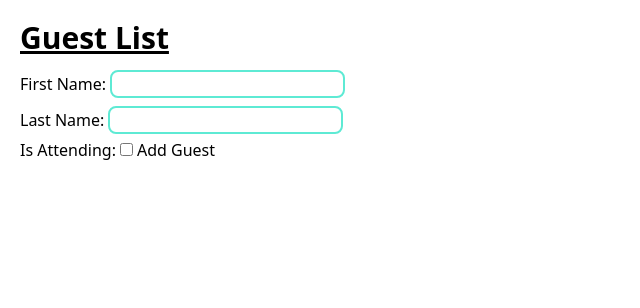
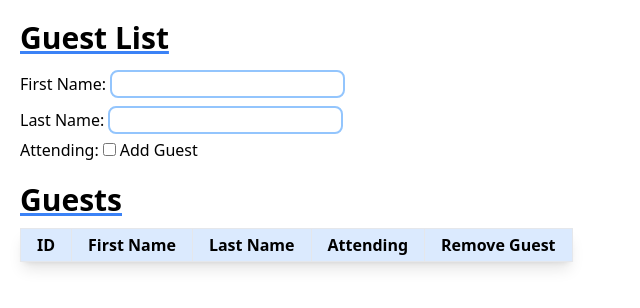
Before and after one commit to Tatli/react-guest-list, a React app: page / in a window 1280 px wide. Shown: the top 308 px of the page, without its empty margins (0-640 px from the left). Built offline with nearby package versions, Linux system fonts and the light colour scheme.

Commit message:
Fix first object undefined and ensure reusability of components by relocating data and actions

```diff
--- a/src/App.js
+++ b/src/App.js
@@ -1,16 +1,31 @@
-import { useEffect, useState } from 'react';
-import styles from './index.css';
+import { useState } from 'react';
+import GuestListForm from './GuestListForm';
+import GuestListTable from './GuestListTable';
 
 export default function App() {
+  const [guestList, setGuestList] = useState([]);
   const [firstName, setFirstName] = useState('');
   const [lastName, setLastName] = useState('');
   const [isAttending, setIsAttending] = useState(false);
-  const [newGuest, setNewGuest] = useState({});
-  const [guestList, setGuestList] = useState([]);
 
-  // useEffect(() => {
-  //   console.log(`New guest: ${newGuest.firstName} ${newGuest.lastName}`);
-  // }, [newGuest]);
+  // Input Field and Check Box event handlers
+  const handleFirstNameChange = (e) => {
+    setFirstName(e.target.value);
+  };
+  const handleLastNameChange = (e) => {
+    setLastName(e.target.value);
+  };
+  const handleIsAttendingChange = (e) => {
+    setIsAttending(e.target.checked);
+  };
+
+  // Remove Guest Button function
+  const removeGuest = (guestId) => {
+    // Remove Guest
+    const newList = guestList.filter();
+    // Update Guest List
+    setGuestList(newList);
+  };
 
   const addGuest = (e) => {
     // Check if pressed key was Enter?
@@ -18,70 +33,38 @@ export default function App() {
       // Confirm Enter key
       console.log(`${e.key} pressed. Creating new guest`);
       // set newGuest Objects values
-      setNewGuest({ firstName, lastName, isAttending });
+      const newGuest = {
+        firstName: firstName,
+        lastName: lastName,
+        isAttending: isAttending,
+      };
       // Log newGuests's firstName and lastName
       console.log(
         `New guest within addGuest(): firstName: ${newGuest.firstName}, lastName: ${newGuest.lastName}, isAttending; ${isAttending}`,
       );
-      // add newGuest to guestList
       setGuestList([...guestList, newGuest]);
-
       // Log guestList
       console.log(guestList);
+      // Clear form
+      setFirstName('');
+      setLastName('');
+      setIsAttending(false);
     }
   };
 
-  console.log(firstName);
-  console.log(lastName);
-  console.log(isAttending);
-
   return (
-    // Adding a guest using separate first name and last name fields
-    // The first name input needs to have a related label containing `First name`
-    <div className="m-5">
-      <h1 className="mb-2.5 text-3xl font-bold underline">Guest List</h1>
-
-      <form onSubmit={(e) => e.preventDefault()}>
-        <label>
-          First Name:
-          <input
-            className="box-border m-1 border-solid border-2 rounded-lg  border-teal-300 focus:outline-none focus:ring-0  focus:border-teal-500 focus:border-b-teal-600"
-            value={firstName}
-            onChange={(e) => setFirstName(e.currentTarget.value)}
-          />
-        </label>
-
-        <br />
-
-        <label>
-          Last Name:
-          <input
-            className="box-border m-1 border-solid border-2 rounded-lg  border-teal-300 focus:outline-none focus:ring-0  focus:border-teal-500 focus:border-b-teal-600"
-            value={lastName}
-            onChange={(e) => setLastName(e.currentTarget.value)}
-            onKeyUp={addGuest}
-          />
-        </label>
-
-        <br />
-
-        <label>
-          Is Attending:
-          <input
-            className="box-border m-1 checked:border-teal-500"
-            type="checkbox"
-            value={isAttending}
-            onChange={(e) => setIsAttending(e.currentTarget.checked)}
-          />
-        </label>
-        <button>Add Guest</button>
-      </form>
-    </div>
+    <>
+      <GuestListForm
+        firstName={firstName}
+        lastName={lastName}
+        isAttending={isAttending}
+        guestList={guestList}
+        handleFirstNameChange={handleFirstNameChange}
+        handleLastNameChange={handleLastNameChange}
+        handleIsAttendingChange={handleIsAttendingChange}
+        addGuest={addGuest}
+      />
+      <GuestListTable guestList={guestList} removeGuest={removeGuest} />
+    </>
   );
 }
-
-// guestList.map((guest, index) =>
-//         console.log(
-//           `Guest #${index}: first name:${guest.firstName}, last name:${guest.lastName}`,
-//         ),
-//       );
--- /dev/null
+++ b/src/GuestListForm.js
@@ -0,0 +1,66 @@
+import React, { useEffect, useState } from 'react';
+import styles from './index.css';
+
+export default function GuestListForm(props) {
+  // const [newGuest, setNewGuest] = useState({});
+
+  // useEffect(() => {
+  //   // add newGuest to guestList
+  //   setGuestList([...guestList, newGuest]);
+  // }, [guestList, newGuest]);
+
+  console.log(`${props.firstName} ${props.lastName} ${props.isAttending}`);
+
+  return (
+    // Adding a guest using separate first name and last name fields
+    // The first name input needs to have a related label containing `First name`
+    <div className="m-5">
+      <h1 className="mb-2.5 text-3xl font-bold underline decoration-blue-500">
+        Guest List
+      </h1>
+      <div data-test-id="guest">
+        <form onSubmit={(e) => e.preventDefault()}>
+          <div className="">
+            <label>
+              First Name:
+              <input
+                label="First Name:"
+                className="box-border m-1 border-solid border-2 rounded-lg  border-blue-300 focus:outline-none focus:ring-0  focus:border-blue-500 focus:border-b-blue-700"
+                value={props.firstName}
+                onChange={props.handleFirstNameChange}
+              />
+            </label>
+
+            <br />
+
+            <label>
+              Last Name:
+              <input
+                label="Last Name:"
+                className="box-border m-1 border-solid border-2 rounded-lg  border-blue-300 focus:outline-none focus:ring-0  focus:border-blue-500 focus:border-b-blue-700"
+                value={props.lastName}
+                onChange={props.handleLastNameChange}
+                onKeyDown={props.addGuest}
+              />
+            </label>
+
+            <br />
+
+            <label>
+              Attending:
+              <input
+                label="Attending"
+                aria-label="attending"
+                className="box-border m-1"
+                type="checkbox"
+                value={props.isAttending}
+                onChange={props.handleIsAttendingChange}
+              />
+            </label>
+            <button>Add Guest</button>
+          </div>
+        </form>
+      </div>
+    </div>
+  );
+}
--- /dev/null
+++ b/src/GuestListTable.jsx
@@ -0,0 +1,54 @@
+import React from 'react';
+
+export default function GuestList(props) {
+  return (
+    <div className="m-5">
+      <h2 className="mb-2.5 text-3xl font-bold underline decoration-blue-500 ">
+        Guests
+      </h2>
+      <table className="table-auto border-spacing-0.5 shadow-lg bg-white border-collapsing">
+        <thead>
+          <tr>
+            <th className="bg-blue-100 border text-left px-4 py-1">ID</th>
+            <th className="bg-blue-100 border text-left px-4 py-1">
+              First Name
+            </th>
+            <th className="bg-blue-100 border text-left px-4 py-1">
+              Last Name
+            </th>
+            <th className="bg-blue-100 border text-left px-4 py-1">
+              Attending
+            </th>
+            <th className="bg-blue-100 border text-left px-4 py-1">
+              Remove Guest
+            </th>
+          </tr>
+        </thead>
+        <tbody>
+          {props.guestList.map((guest, index) => (
+            <tr
+              className="hover:bg-gray-100 focus:bg-gray-200"
+              key={`guest-${guest[index]}`}
+            >
+              <td className="border bg-gray-50 px-4 py-1">{index}</td>
+              <td className="border px-4 py-1">{guest.firstName}</td>
+              <td className="border px-4 py-1">{guest.lastName}</td>
+              <td className="border px-4 py-1">
+                {guest.isAttending ? 'Yes' : 'No'}
+              </td>
+              <td className="border px-4 py-1">
+                <button
+                  className="bg-blue-500 hover:bg-blue-700 text-white py-1 px-1 rounded-full font-bold content-center"
+                  aria-label="remove"
+                  onClick={props.removeGuest}
+                >
+                  Remove
+                </button>
+              </td>
+            </tr>
+          ))}
+        </tbody>
+      </table>
+    </div>
+  );
+}
```
Also changed, not shown: src/GuestList.jsx (deleted).
